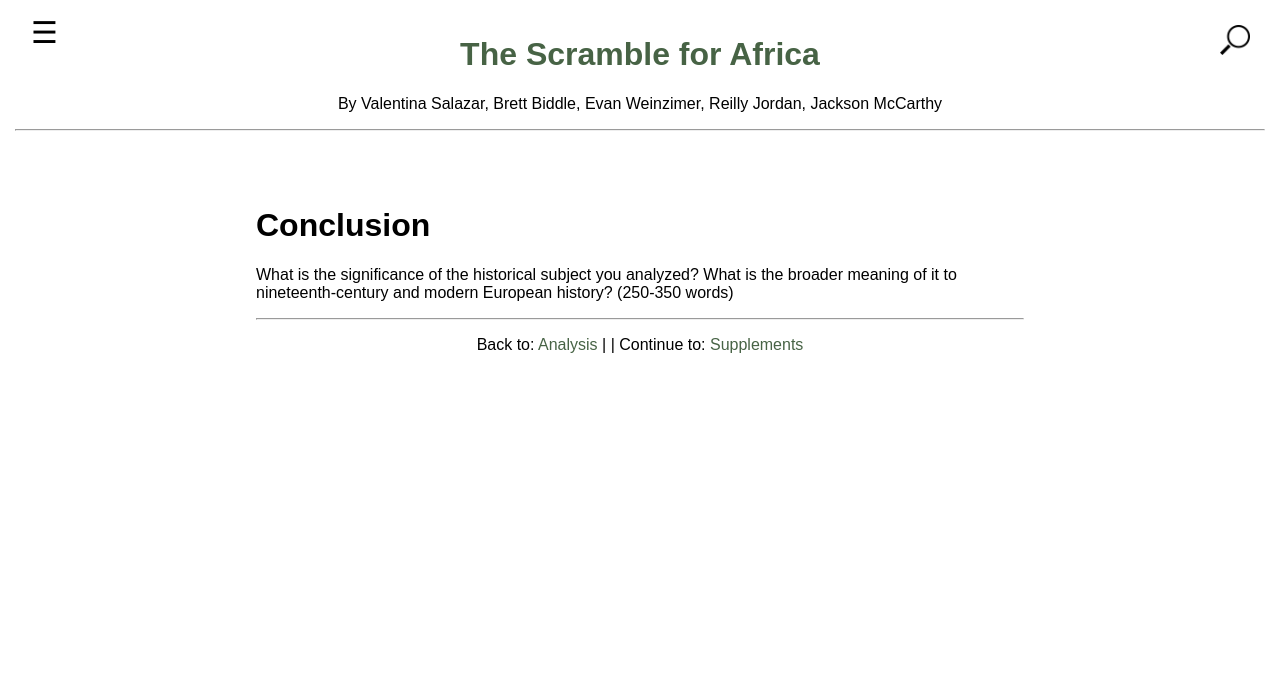
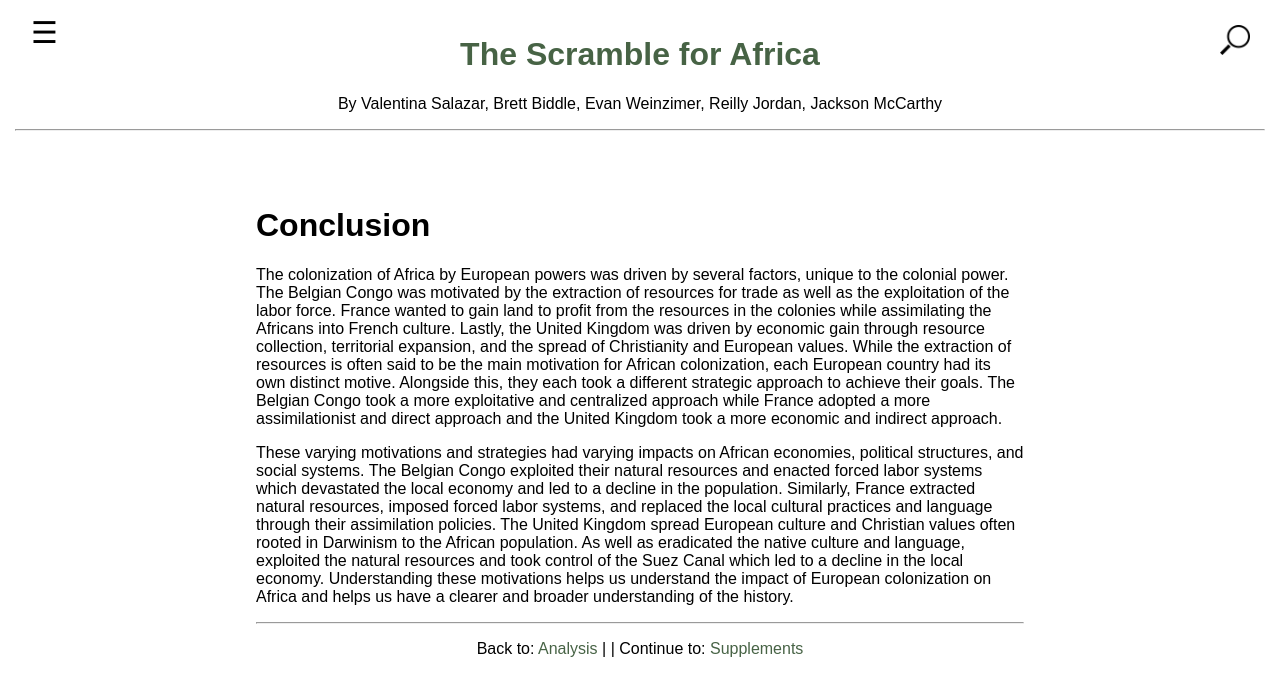
Before and after one commit to ebwgit/Weinzimer-Evan-EUH3205, a Jekyll site: the page built from 003_conclusion.md, in a window 1280 px wide. Shown: the top 696 px of the page. Built offline with Jekyll 4.4.1, drawn with Linux system fonts in a browser that asks for light colours.

Commit message:
Update 003_conclusion.md

```diff
--- a/003_conclusion.md
+++ b/003_conclusion.md
@@ -6,4 +6,8 @@ number: 3
 
 # Conclusion
 
-What is the significance of the historical subject you analyzed? What is the broader meaning of it to nineteenth-century and modern European history? (250-350 words)
+The colonization of Africa by European powers was driven by several factors, unique to the colonial power. The Belgian Congo was motivated by the extraction of resources for trade as well as the exploitation of the labor force. France wanted to gain land to profit from the resources in the colonies while assimilating the Africans into French culture. Lastly, the United Kingdom was driven by economic gain through resource collection, territorial expansion, and the spread of Christianity and European values. While the extraction of resources is often said to be the main motivation for African colonization, each European country had its own distinct motive. Alongside this, they each took a different strategic approach to achieve their goals. The Belgian Congo took a more exploitative and centralized approach while France adopted a more assimilationist and direct approach and the United Kingdom took a more economic and indirect approach.
+
+
+
+These varying motivations and strategies had varying impacts on African economies, political structures, and social systems. The Belgian Congo exploited their natural resources and enacted forced labor systems which devastated the local economy and led to a decline in the population. Similarly, France extracted natural resources, imposed forced labor systems, and replaced the local cultural practices and language through their assimilation policies. The United Kingdom spread European culture and Christian values often rooted in Darwinism to the African population. As well as eradicated the native culture and language, exploited the natural resources and took control of the Suez Canal which led to a decline in the local economy. Understanding these motivations helps us understand the impact of European colonization on Africa and helps us have a clearer and broader understanding of the history.
```
